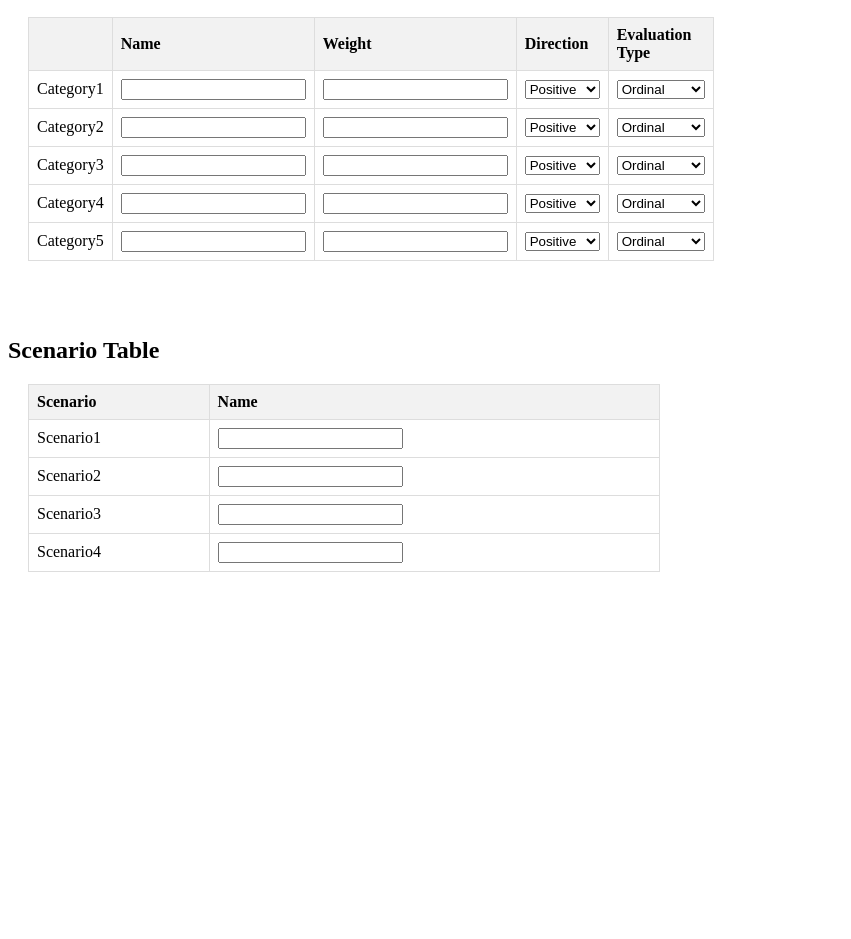
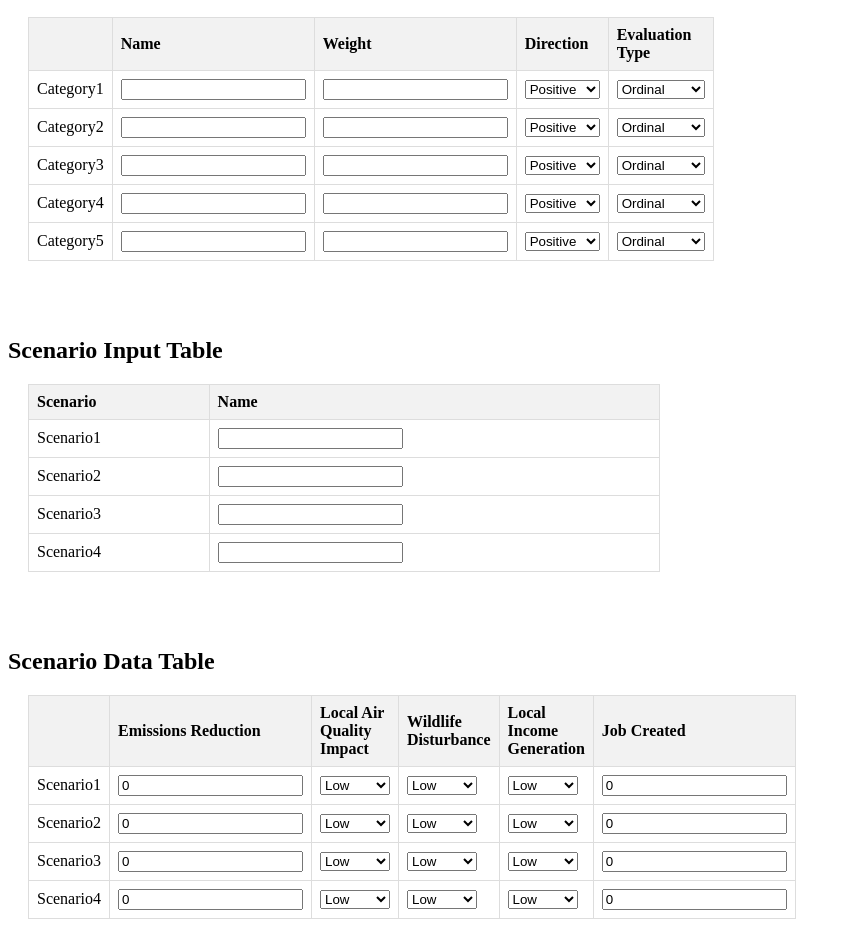
Before and after one commit to ruchika2210/InternshipProject, a plain HTML site: page dashboard.html in a window 1280 px wide. Shown: the part 110-1049 px from the top of the page, without its empty margins (0-851 px from the left). Before the commit the page ends 800 px from the top, so only its background shows below. Drawn offline with Linux system fonts and the light colour scheme.

Commit message:
Aditi | Dashboard | scenario data table

```diff
--- a/dashboard.html
+++ b/dashboard.html
@@ -131,7 +131,7 @@
         </tbody>
     </table>
     <br><br>
-    <h2>Scenario Table</h2>
+    <h2>Scenario Input Table</h2>
     <table>
         <thead>
             <tr>
@@ -158,6 +158,127 @@
             </tr>
         </tbody>
     </table>
+    <br><br>
+    <h2>Scenario Data Table</h2>
+
+    <table>
+        <thead>
+            <tr>
+                <th> </th>
+                <th>Emissions Reduction</th>
+                <th>Local Air Quality Impact</th>
+                <th>Wildlife Disturbance</th>
+                <th>Local Income Generation</th>
+                <th>Job Created</th>
+            </tr>
+        </thead>
+        <tbody>
+            <tr>
+                <td>Scenario1</td>
+                <td><input type="number" step="1" value="0"></td>
+                <td>
+                    <select>
+                        <option value="Low">Low</option>
+                        <option value="Medium">Medium</option>
+                        <option value="High">High</option>
+                    </select>
+                </td>
+                <td>
+                    <select>
+                        <option value="Low">Low</option>
+                        <option value="Medium">Medium</option>
+                        <option value="High">High</option>
+                    </select>
+                </td>
+                <td>
+                    <select>
+                        <option value="Low">Low</option>
+                        <option value="Medium">Medium</option>
+                        <option value="High">High</option>
+                    </select>
+                </td>
+                <td><input type="number" step="1" value="0"></td>
+            </tr>
+            <tr>
+                <td>Scenario2</td>
+                <td><input type="number" step="1" value="0"></td>
+                <td>
+                    <select>
+                        <option value="Low">Low</option>
+                        <option value="Medium">Medium</option>
+                        <option value="High">High</option>
+                    </select>
+                </td>
+                <td>
+                    <select>
+                        <option value="Low">Low</option>
+                        <option value="Medium">Medium</option>
+                        <option value="High">High</option>
+                    </select>
+                </td>
+                <td>
+                    <select>
+                        <option value="Low">Low</option>
+                        <option value="Medium">Medium</option>
+                        <option value="High">High</option>
+                    </select>
+                </td>
+                <td><input type="number" step="1" value="0"></td>
+            </tr>
+            <tr>
+                <td>Scenario3</td>
+                <td><input type="number" step="1" value="0"></td>
+                <td>
+                    <select>
+                        <option value="Low">Low</option>
+                        <option value="Medium">Medium</option>
+                        <option value="High">High</option>
+                    </select>
+                </td>
+                <td>
+                    <select>
+                        <option value="Low">Low</option>
+                        <option value="Medium">Medium</option>
+                        <option value="High">High</option>
+                    </select>
+                </td>
+                <td>
+                    <select>
+                        <option value="Low">Low</option>
+                        <option value="Medium">Medium</option>
+                        <option value="High">High</option>
+                    </select>
+                </td>
+                <td><input type="number" step="1" value="0"></td>
+            </tr>
+            <tr>
+                <td>Scenario4</td>
+                <td><input type="number" step="1" value="0"></td>
+                <td>
+                    <select>
+                        <option value="Low">Low</option>
+                        <option value="Medium">Medium</option>
+                        <option value="High">High</option>
+                    </select>
+                </td>
+                <td>
+                    <select>
+                        <option value="Low">Low</option>
+                        <option value="Medium">Medium</option>
+                        <option value="High">High</option>
+                    </select>
+                </td>
+                <td>
+                    <select>
+                        <option value="Low">Low</option>
+                        <option value="Medium">Medium</option>
+                        <option value="High">High</option>
+                    </select>
+                </td>
+                <td><input type="number" step="1" value="0"></td>
+            </tr>
+        </tbody>
+    </table>
 
 
 
```
